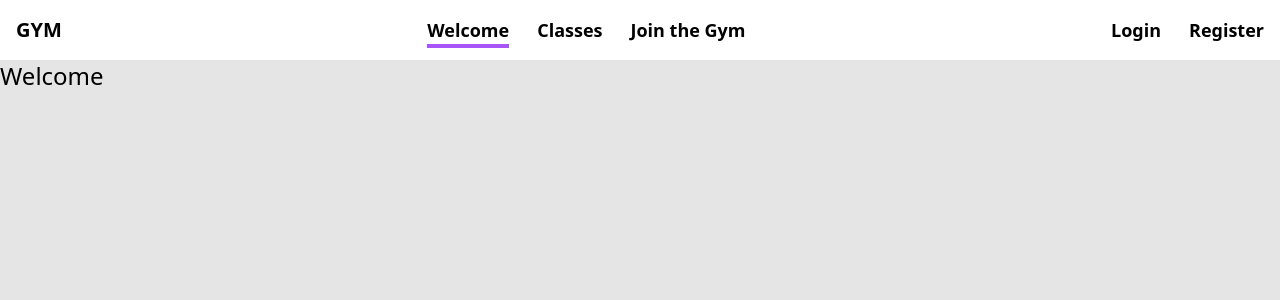
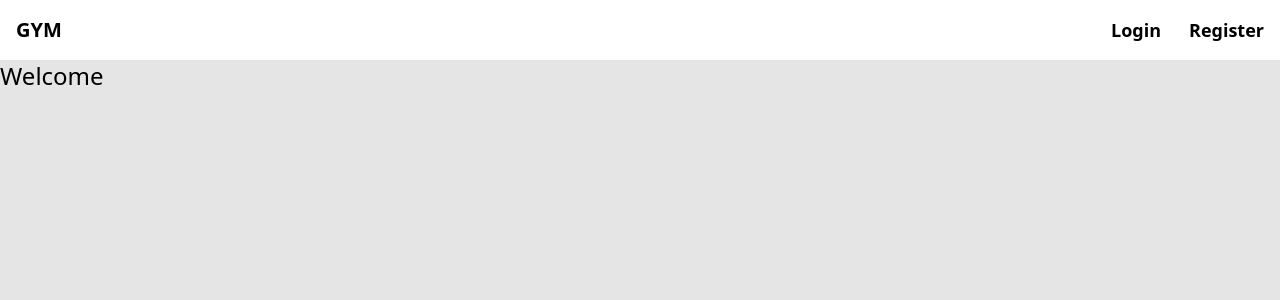
Before and after one commit to DavidLC578/gym-reservas-client, a Vue app: page / in a window 1280 px wide. Shown: the top 300 px of the page. Built offline with nearby package versions, Linux system fonts and the light colour scheme.

Commit message:
fix: navbar

```diff
--- a/src/components/NavBarComponent.vue
+++ b/src/components/NavBarComponent.vue
@@ -1,21 +1,36 @@
 <template>
-  <nav class="flex justify-between items-center w-full bg-white p-4">
+    <nav class="lg:flex lg:justify-between items-center w-full bg-white p-4">
+        <div class="flex justify-between items-center">
             <span class="text-xl font-bold">GYM</span>
-    <ul class="flex justify-center space-x-7 font-semibold">
+            <button @click="toggleMenu" class="lg:hidden p-2">
+                <svg class="w-6 h-6" fill="none" stroke="currentColor" viewBox="0 0 24 24"
+                    xmlns="http://www.w3.org/2000/svg">
+                    <path stroke-linecap="round" stroke-linejoin="round" stroke-width="2" d="M4 6h16M4 12h16m-7 6h7" />
+                </svg>
+            </button>
+        </div>
+        <ul :class="{ 'hidden': !isMenuOpen, 'flex-col': isMenuOpen }"
+            class="flex lg:flex-row justify-center  md:items-center lg:space-x-7 font-semibold py-2 space-y-2">
             <li :class="{ 'relative': true }">
                 <router-link to="/" class="text-lg">Welcome</router-link>
-        <div :class="{ 'absolute top-7 left-0 w-full h-1 bg-purple-500 transform transition-all duration-300 scale-x-100': isActive('/') }"></div>
+                <div
+                    :class="{ 'absolute top-7 left-0 w-full h-1 bg-purple-500 transform transition-all duration-300 scale-x-100': isActive('/') }">
+                </div>
             </li>
             <li :class="{ 'relative': true }">
                 <router-link to="/classes" class="text-lg">Classes</router-link>
-        <div :class="{ 'absolute top-7 left-0 w-full h-1 bg-purple-500 transform transition-all duration-300 scale-x-100': isActive('/classes') }"></div>
+                <div
+                    :class="{ 'absolute top-7 left-0 w-full h-1 bg-purple-500 transform transition-all duration-300 scale-x-100': isActive('/classes') }">
+                </div>
             </li>
             <li :class="{ 'relative': true }">
                 <router-link to="/join" class="text-lg">Join the Gym</router-link>
-        <div :class="{ 'absolute top-7 left-0 w-full h-1 bg-purple-500 transform transition-all duration-300 scale-x-100': isActive('/join') }"></div>
+                <div
+                    :class="{ 'absolute top-7 left-0 w-full h-1 bg-purple-500 transform transition-all duration-300 scale-x-100': isActive('/join') }">
+                </div>
             </li>
         </ul>
-    <ul class="flex justify-center space-x-7 font-semibold">
+        <ul class="lg:flex justify-center space-x-7 font-semibold hidden">
             <li class="relative">
                 <router-link to="/login" class="text-lg">Login</router-link>
             </li>
@@ -28,7 +43,15 @@
 
 <script>
 export default {
+    data() {
+        return {
+            isMenuOpen: false
+        };
+    },
     methods: {
+        toggleMenu() {
+            this.isMenuOpen = !this.isMenuOpen;
+        },
         isActive(route) {
             return this.$route.path === route;
         }
```
Lines whose indentation alone changed are shown as unchanged.
